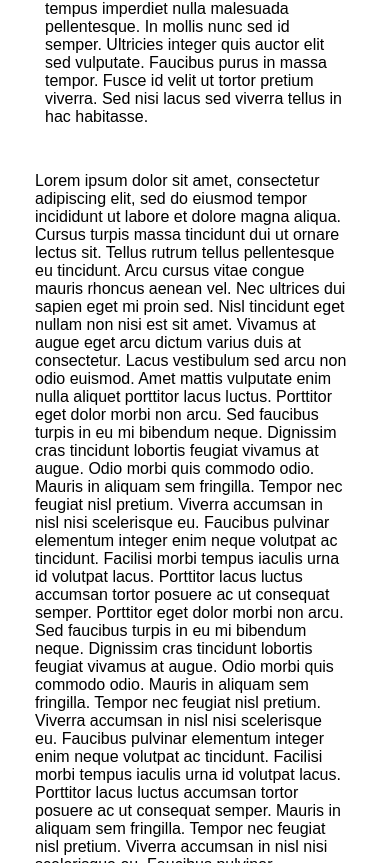
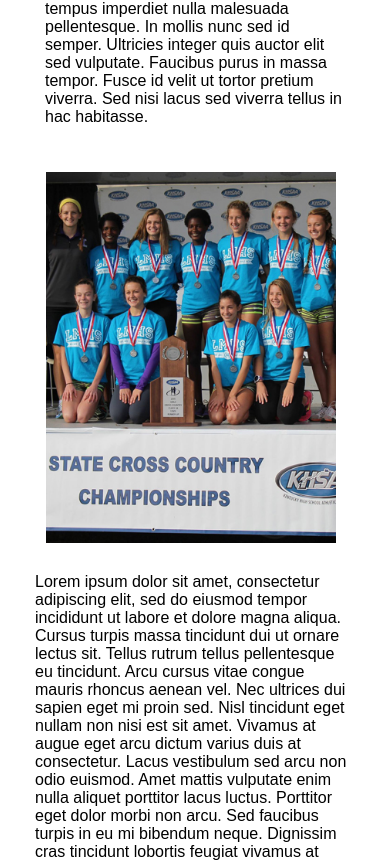
Before and after one commit to afarris2014/AmandaProject1, a plain HTML site: page Index.html in a window 390 px wide. Shown: the part 1041-1904 px from the top of the page. Drawn offline with Linux system fonts and the light colour scheme.

Commit message:
updating css

```diff
--- a/css/Style.css
+++ b/css/Style.css
@@ -441,8 +441,8 @@ h6 {
 	}
 
 	.rowa {
-        display: flex;
-		flex-flow: column-reverse wrap;
+		display: flex;
+		flex-direction: column;
 	  }
 
 	.rowb {
```
